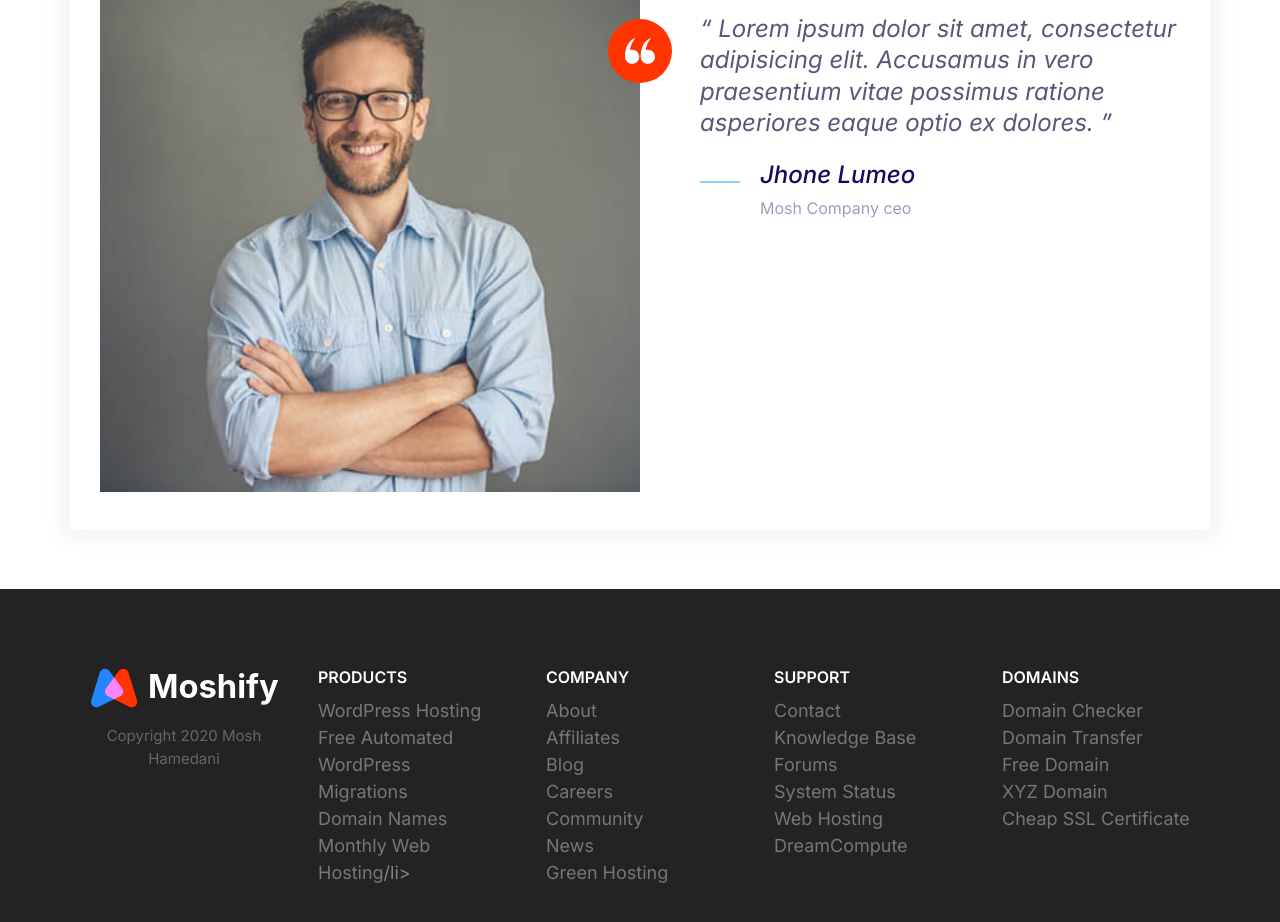
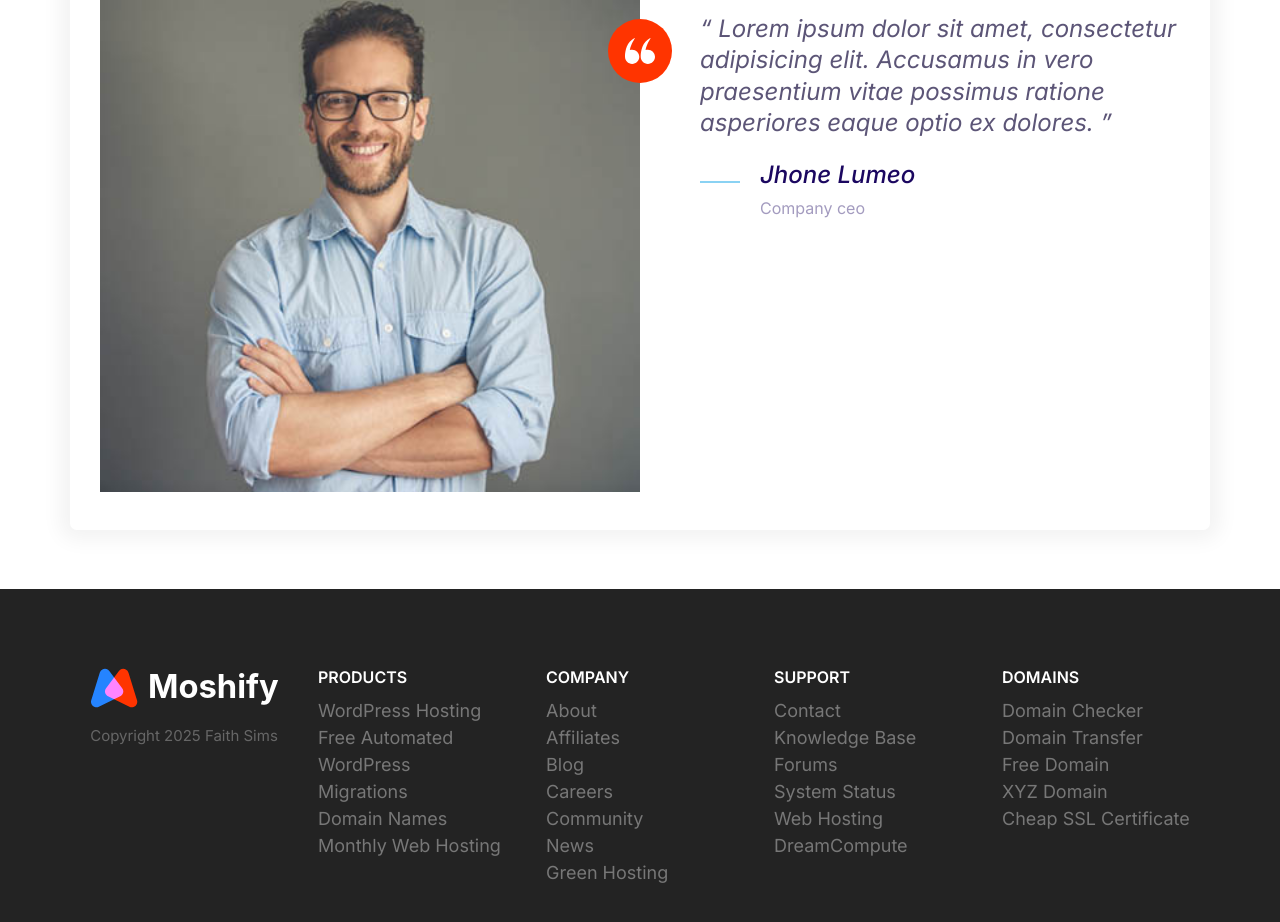
Before and after one commit to MFaithSims/skystash, a website built with Parcel: page index.html in a window 1280 px wide. Shown: the part 5206-6128 px from the top of the page. Built offline with nearby package versions, Linux system fonts and the light colour scheme.

Commit message:
Updated titles

```diff
--- a/index.html
+++ b/index.html
@@ -7,12 +7,12 @@
       name="description"
       content="Deploy your websites in less than 60 seconds."
     />
-    <meta property="og:title" content="Moshify..." />
-    <meta property="og:description" content="Moshify..." />
+    <meta property="og:title" content="SkyStash..." />
+    <meta property="og:description" content="SkyStash..." />
     <meta property="og:type" content="website" />
     <meta property="og:image" content="http://" />
-    <meta property="og:url" content="https://moshified.com" />
-    <title>Moshify - Go Online for Just $9</title>
+    <meta property="og:url" content="https://skystash.netlify.app/" />
+    <title>SkyStash - Go Online for Just $9</title>
     <link rel="preconnect" href="https://fonts.googleapis.com" />
     <link rel="preconnect" href="https://fonts.gstatic.com" crossorigin />
     <link
@@ -386,7 +386,7 @@
 
                   <div class="media__body">
                     <h3 class="media__title quote__name">Jhone Lumeo</h3>
-                    <p class="quote__organization">Mosh Company ceo</p>
+                    <p class="quote__organization">Company ceo</p>
                   </div>
                 </div>
               </footer>
@@ -412,7 +412,7 @@
               <li><a href="#">Free Automated WordPress</a></li>
               <li><a href="#">Migrations</a></li>
               <li><a href="#">Domain Names</a></li>
-              <li><a href="#">Monthly Web Hosting</a>/li></li>
+              <li><a href="#">Monthly Web Hosting</a></li>
             </ul>
           </div>
         </section>
@@ -475,7 +475,7 @@
         </section>
         <div class="footer__brand">
           <img src="images/logo.svg" alt="" />
-          <p class="footer__copyright">Copyright 2020 Mosh Hamedani</p>
+          <p class="footer__copyright">Copyright 2025 Faith Sims</p>
         </div>
       </div>
     </footer>
```
